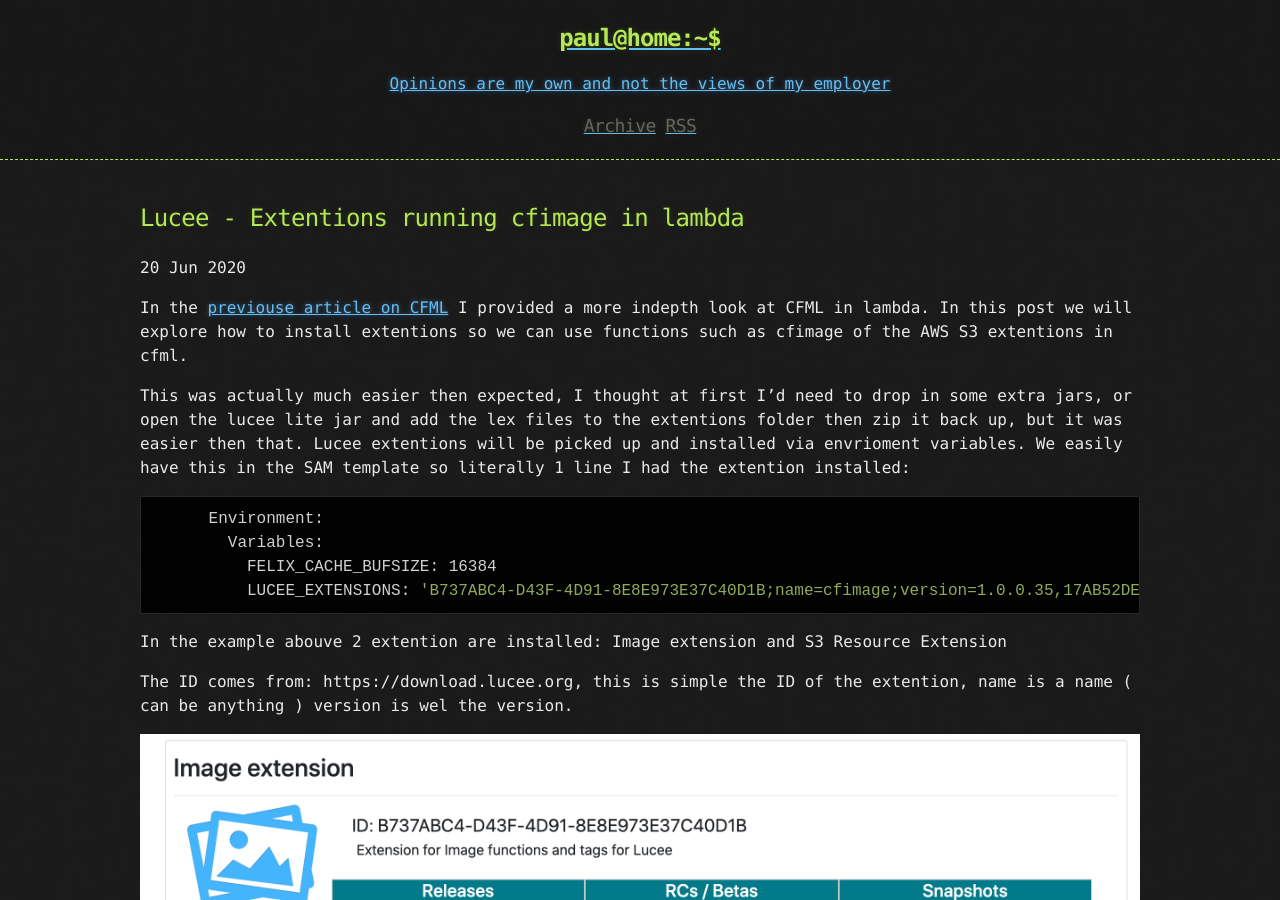
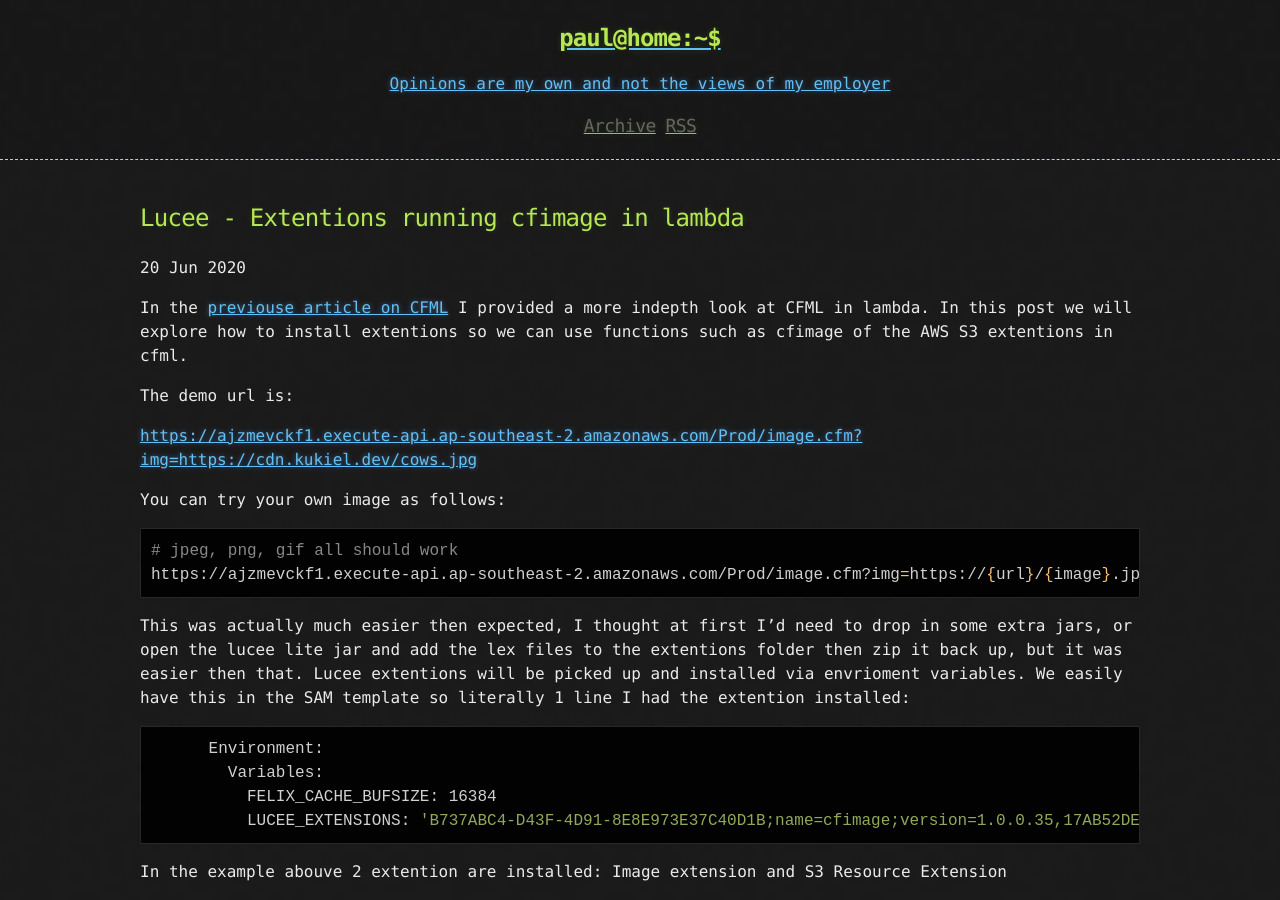
Before and after one commit to kukielp/sample-blog, a Jekyll site: the page built from _posts/2020-06-19-CFML-Lucee-in-Lambda-with-APIGateway-Part3.md, in a window 1280 px wide and 900 px high. Built offline with Jekyll 4.4.1, drawn with Linux system fonts in a browser that asks for light colours; a script that is not in the unit is left out.

Commit message:
Add demo url.

````diff
--- a/_posts/2020-06-19-CFML-Lucee-in-Lambda-with-APIGateway-Part3.md
+++ b/_posts/2020-06-19-CFML-Lucee-in-Lambda-with-APIGateway-Part3.md
@@ -6,7 +6,18 @@ categories: aws lambda apigateway cfml lucee java coretto cfimage extentions
 ---
 
 
-In the [previouse article on CFML](hhttps://blog.kukiel.dev/posts/CFML-Lucee-in-Lambda-with-APIGateway-Part2.html) I provided a more indepth look at CFML in lambda.  In this post we will explore how to install extentions so we can use functions such as cfimage of the AWS S3 extentions in cfml.
+In the [previouse article on CFML](https://blog.kukiel.dev/posts/CFML-Lucee-in-Lambda-with-APIGateway-Part2.html) I provided a more indepth look at CFML in lambda.  In this post we will explore how to install extentions so we can use functions such as cfimage of the AWS S3 extentions in cfml.
+
+The demo url is:
+
+[https://ajzmevckf1.execute-api.ap-southeast-2.amazonaws.com/Prod/image.cfm?img=https://cdn.kukiel.dev/cows.jpg](https://ajzmevckf1.execute-api.ap-southeast-2.amazonaws.com/Prod/image.cfm?img=https://cdn.kukiel.dev/cows.jpg)
+
+You can try your own image as follows:
+
+```bash
+# jpeg, png, gif all should work
+https://ajzmevckf1.execute-api.ap-southeast-2.amazonaws.com/Prod/image.cfm?img=https://{url}/{image}.jpg
+```
 
 This was actually much easier then expected, I thought at first I'd need to drop in some extra jars, or open the lucee lite jar and add the lex files to the extentions folder then zip it back up, but it was easier then that.  Lucee extentions will be picked up and installed via envrioment variables.  We easily have this in the SAM template so literally 1 line I had the extention installed:
 
````
